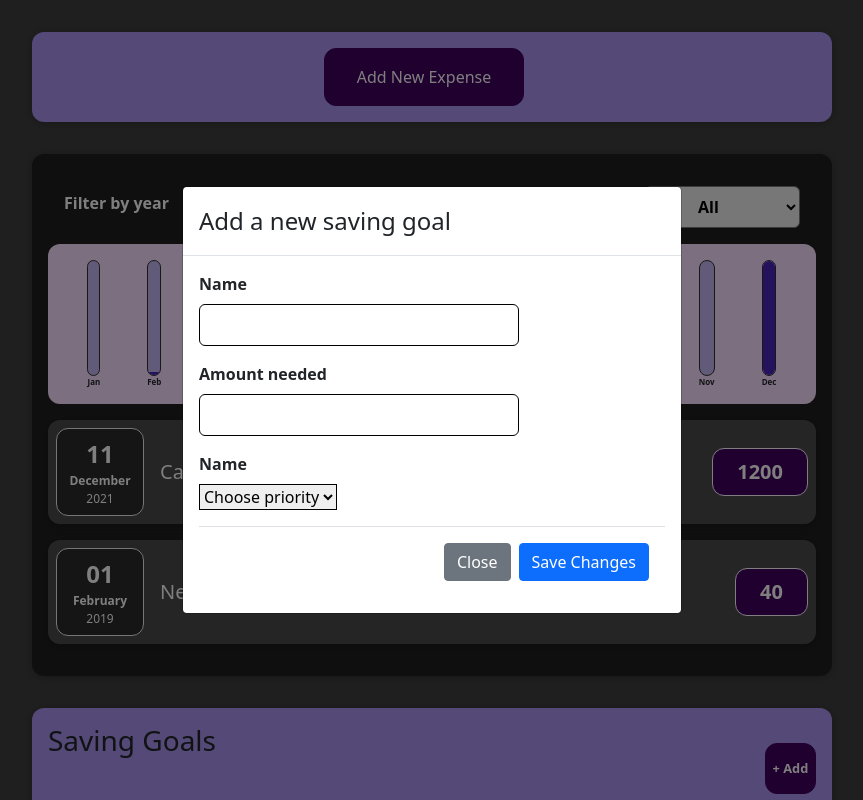
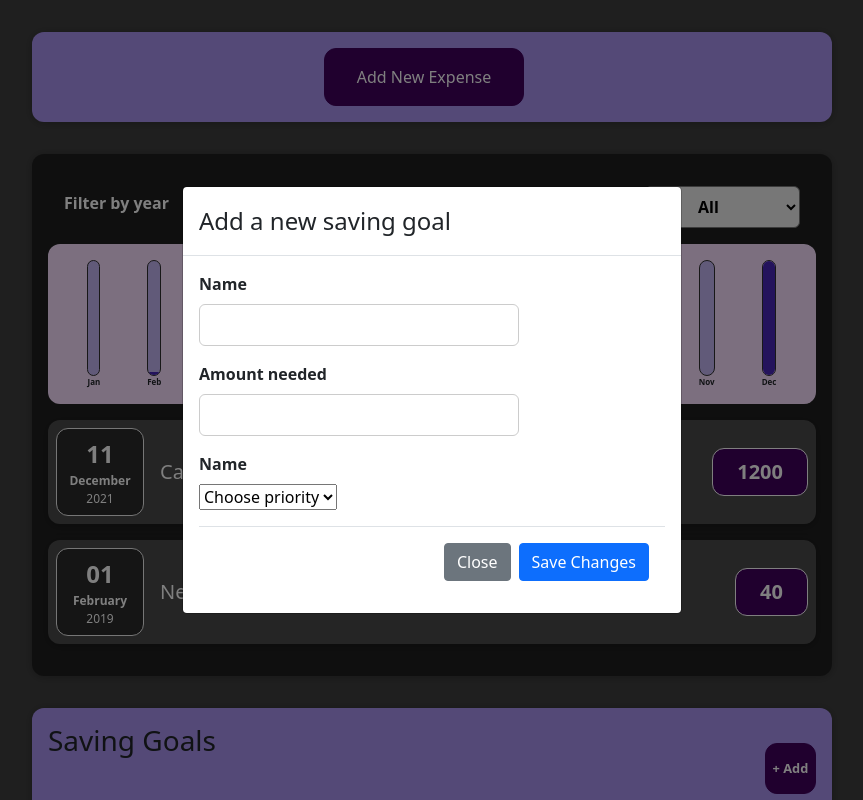
Before and after one commit to grubahilda/react-expenses-tracker, a React (Create React App) app: page / in a window 1280 px wide. Both pictures are taken after a click on the button "+ Add". Shown: the top 800 px of the page, without its empty margins (208-1071 px from the left). Built offline with nearby package versions, Linux system fonts and the light colour scheme.

Commit message:
Added css classes

```diff
--- a/src/component/SavingGoals/AddSavingGoalForm.tsx
+++ b/src/component/SavingGoals/AddSavingGoalForm.tsx
@@ -100,12 +100,10 @@ const AddSavingGoalForm = (props: any) => {
           isInputValid={isAmountValid}
           handleInputChange={handleAmountChange}
         />
-        <div className='saving-goal__control'>
+        <div className='control'>
           <label>{TextResources.savingGoalName}</label>
           <select
-            style={{
-              borderColor: initialValidation && !isNameValid ? 'red' : 'black',
-            }}
+            className={`${initialValidation && !isPriorityValid ? 'invalid' : null}`}
             onChange={handlePriorityChange}
           >
             <option id='default-priority-option'>
--- a/src/component/SavingGoals/SavingGoals.css
+++ b/src/component/SavingGoals/SavingGoals.css
@@ -43,31 +43,3 @@
   padding: 1rem 2rem;
   border-radius: 12px;
 }
-
-.saving-goals-list {
-}
-
-.saving-goal__control {
-  margin-bottom: 1rem;
-}
-
-.saving-goal__control label {
-  font-weight: bold;
-  margin-bottom: 0.5rem;
-  display: block;
-}
-
-.saving-goal__control input {
-  font: inherit;
-  padding: 0.5rem;
-  border-radius: 6px;
-  border: 1px solid #ccc;
-  width: 20rem;
-  max-width: 100%;
-}
-
-.saving-goal__control span {
-  color: red;
-  display: block;
-  max-width: 100%;
-}
--- /dev/null
+++ b/src/component/UI/Input.css
@@ -0,0 +1,28 @@
+.control {
+  margin-bottom: 1rem;
+}
+
+.control label {
+  font-weight: bold;
+  margin-bottom: 0.5rem;
+  display: block;
+}
+
+.control input {
+  font: inherit;
+  padding: 0.5rem;
+  border-radius: 6px;
+  border: 1px solid #ccc;
+  width: 20rem;
+  max-width: 100%;
+}
+
+.control span {
+  color: red;
+  display: block;
+  max-width: 100%;
+}
+
+.invalid {
+  border-color: red !important;
+}
--- a/src/component/UI/Input.tsx
+++ b/src/component/UI/Input.tsx
@@ -1,3 +1,4 @@
+import './Input.css'
 
 const Input = (props: any) => {
   // component inputs:
@@ -6,13 +7,10 @@ const Input = (props: any) => {
   // isInputValid
 
   return (
-    <div className='saving-goal__control'>
+    <div className='control'>
       <label>{props.labelText}</label>
       <input
-        style={{
-          borderColor:
-            props.initialValidation && !props.isInputValid ? 'red' : 'black',
-        }}
+        className={`${props.initialValidation && !props.isInputValid ? 'invalid' : null}`}
         onChange={props.handleInputChange}
         type={props.type}
       ></input>
```
